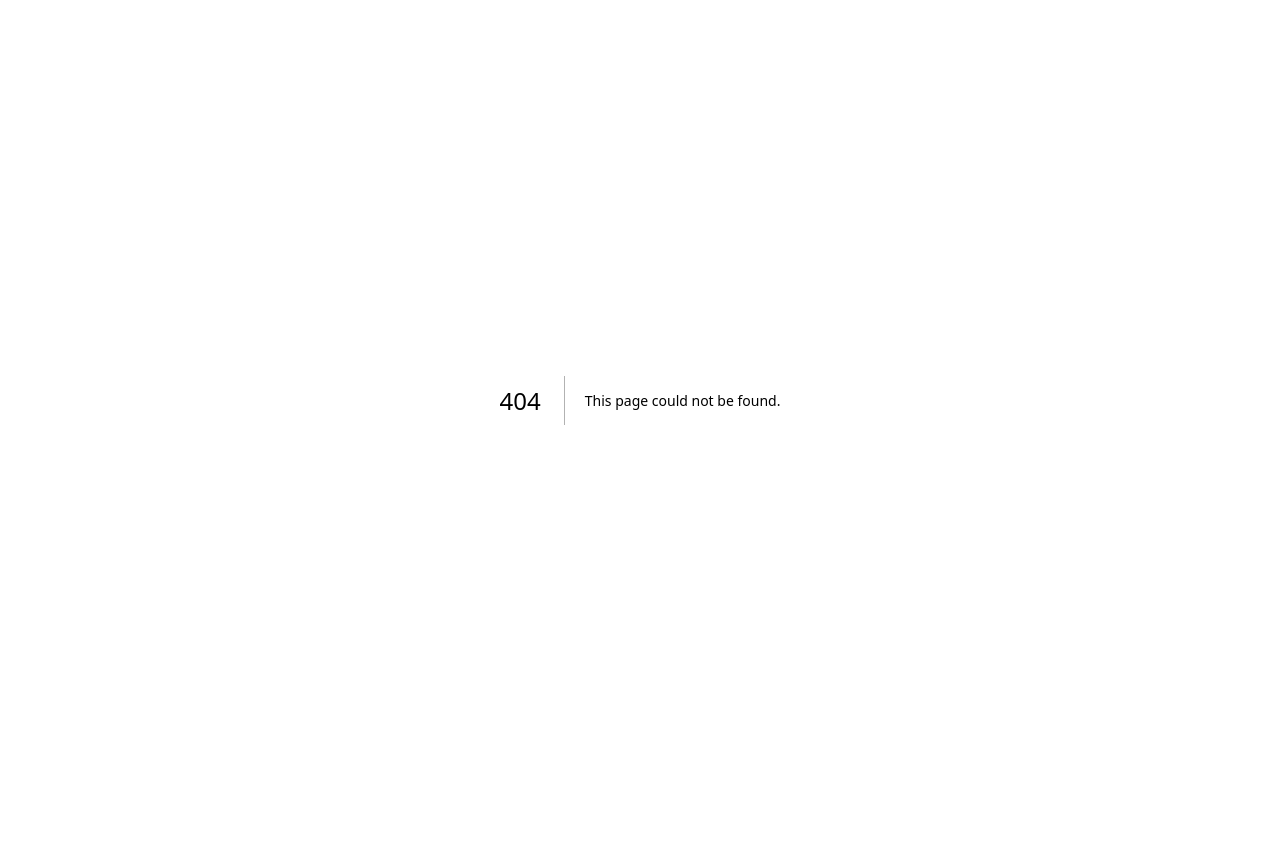
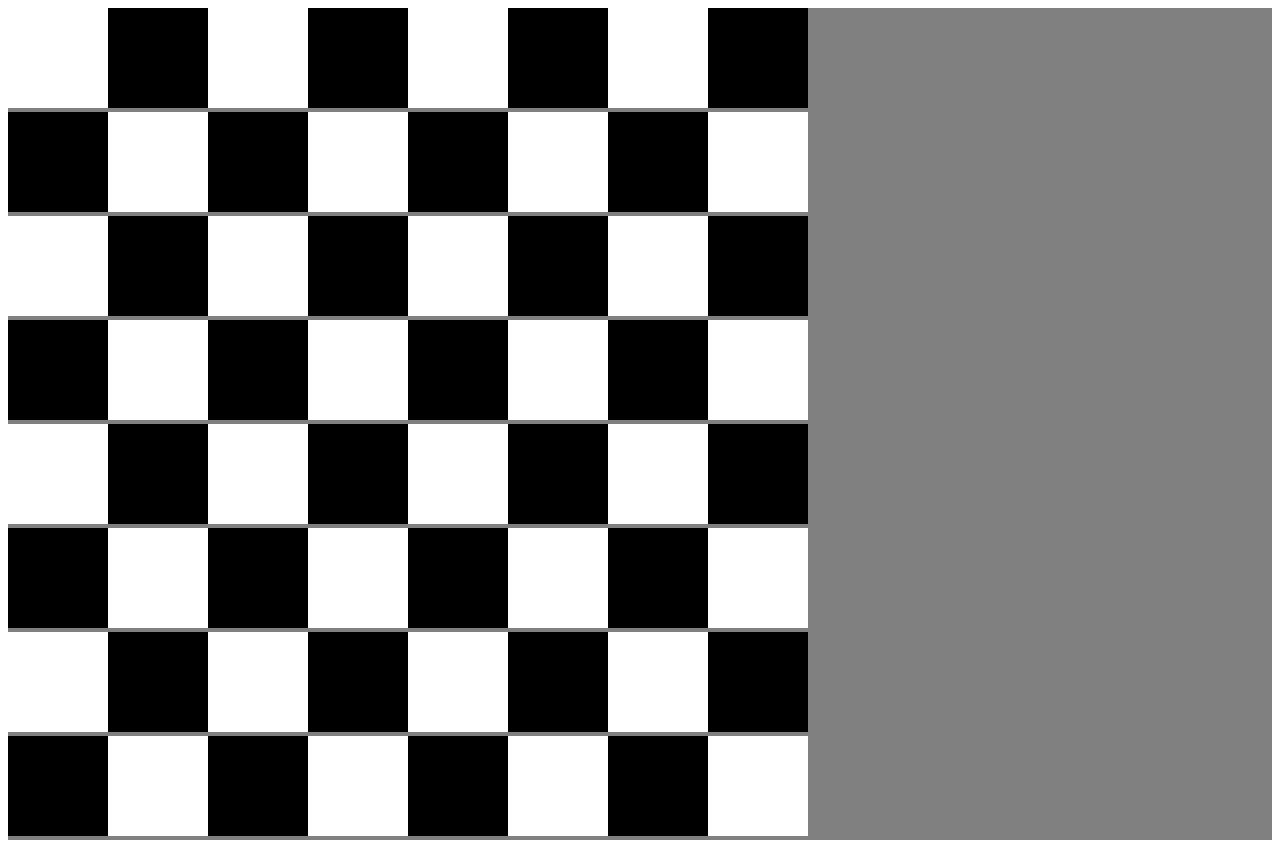
Before and after one commit to vanderson22/curso-react-nextjs, a Next.js app: page /basicos/tabuleiro in a window 1280 px wide. Before the commit this address had no page. Before the commit the page ends 800 px from the top, so only its background shows below. Built offline with nearby package versions, Linux system fonts and the light colour scheme.

Commit message:
Tabuleiro

```diff
--- /dev/null
+++ b/components/Tabuleiro.jsx
@@ -0,0 +1,40 @@
+import estilo from "../pages/css/tabuleiro.module.css"
+
+export default function criarColunas( ) {
+
+    const rows = 8;
+    const cols = 8;
+
+
+    var key=0;
+
+    const array = Array.from({ length: rows }, () => Array.from({ length: cols }, (_, j) => j + 1));
+
+    console.log(array);
+
+    return Array.from({ length: array.length }, (_, index) => (
+        <>
+            <span key={key++}>
+                {criarLinhas(index + 1, array[index] )}
+            </span>
+            <br></br>
+        </>
+    ));
+}
+
+
+function criarLinhas(linha, casas ) {
+
+    var key=0;
+    return Array.from({ length: casas.length }, (_, index) => (
+        <>
+            <span className={ estilo.quadrado} key={linha+key++} style={
+                {
+                    backgroundColor: (linha + index) % 2 == 0 ? 'black' : 'white'
+                }
+
+            }>
+            </span>
+        </>
+    ));
+}
--- /dev/null
+++ b/pages/basicos/tabuleiro.jsx
@@ -0,0 +1,9 @@
+
+import Tabuleiro from "../../components/Tabuleiro";
+
+export default function tabuleiro() {
+
+    return <div style={{backgroundColor : "gray" }} >
+                <Tabuleiro />
+          </div>
+}
--- /dev/null
+++ b/pages/css/tabuleiro.module.css
@@ -0,0 +1,13 @@
+
+.fundo {
+     background-position: center;  /* Center the background image */
+     background-color: gray; /* Fallback color */
+     size: 3000px;
+}
+
+.quadrado {
+     display: inline-block; /* Ensure the span respects width and height */
+     width: 100px;
+     height: 100px;
+     margin: 0%;
+    }
```
